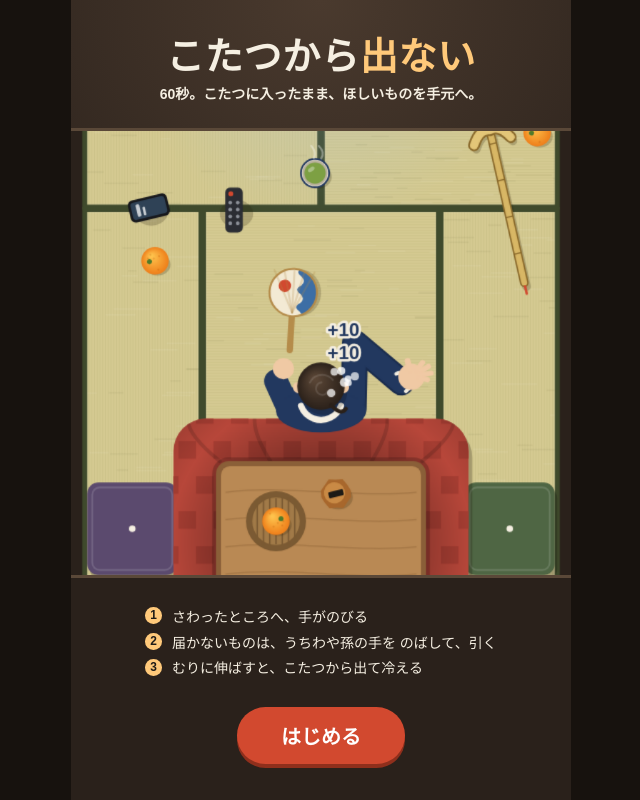
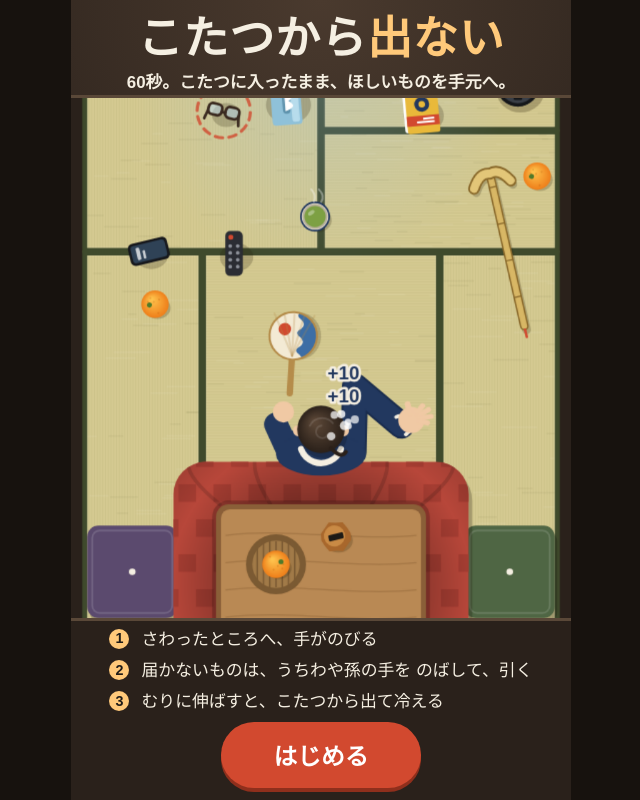
Before and after one commit to kakurega-labo/kotatsu-denai, a plain HTML site: page index.html in a window 1280 px wide. Shown: the whole page, without its empty margins (319-959 px from the left). Drawn offline with Linux system fonts and the light colour scheme; animation ran at ten frames a second; a web font is replaced by a local one.

Commit message:
Add files via upload

```diff
--- a/index.html
+++ b/index.html
@@ -27,7 +27,7 @@
 html,body{margin:0;height:100%;background:#17120e;overflow:hidden;
   font-family:"Zen Maru Gothic","Hiragino Maru Gothic ProN","Yu Gothic",sans-serif;color:var(--sumi);
   -webkit-user-select:none;user-select:none;-webkit-touch-callout:none}
-#wrap{position:fixed;inset:0;display:flex;align-items:center;justify-content:center}
+#wrap{position:fixed;top:0;left:0;width:100%;height:100%;height:100dvh;display:flex;align-items:flex-start;justify-content:center}
 #stage{position:relative;overflow:hidden;background:#2a211b}
 canvas{display:block;width:100%;height:100%;touch-action:none}
 .hudbtn{position:absolute;top:1.6%;height:5.2%;aspect-ratio:1;border:0;border-radius:9px;background:#3b2f27;color:var(--kinari);
@@ -36,18 +36,18 @@ canvas{display:block;width:100%;height:100%;touch-action:none}
 .ov{position:absolute;inset:0;display:none;flex-direction:column;align-items:center;justify-content:center;text-align:center;padding:6%}
 .ov.on{display:flex}
 #title{background:#2a211b radial-gradient(120% 70% at 50% 0%,#4a3a2e 0%,#2a211b 70%);gap:0;justify-content:space-evenly;padding:2.5% 0}
-#title h1{font-weight:900;color:var(--kinari);font-size:min(9.4vw,5.6vh,38px);line-height:1.15;margin:0;letter-spacing:.02em;white-space:nowrap}
+#title h1{font-weight:900;color:var(--kinari);font-size:calc(var(--u,1px)*36);line-height:1.15;margin:0;letter-spacing:.02em;white-space:nowrap}
 #title h1 span{color:#FFC97A}
-#title p.lead{color:var(--kinari);font-weight:700;font-size:min(3.5vw,2.1vh,14px);margin:.35em 0 0;line-height:1.5;white-space:nowrap}
+#title p.lead{color:var(--kinari);font-weight:700;font-size:calc(var(--u,1px)*13.5);margin:.35em 0 0;line-height:1.5;white-space:nowrap}
 .top{flex:none}
-#pvWrap{position:relative;flex:none;width:100%;overflow:hidden;border-top:3px solid #5a4838;border-bottom:3px solid #5a4838;background:#d6cb93}
-#pvWrap canvas{display:block;width:100%;height:auto}
+#pvWrap{position:relative;flex:0 1 auto;min-height:0;width:100%;aspect-ratio:400/425;overflow:hidden;border-top:3px solid #5a4838;border-bottom:3px solid #5a4838;background:#d6cb93}
+#pvWrap canvas{position:absolute;left:0;bottom:0;display:block;width:100%;height:auto}
 #pvWrap span{position:absolute;left:8px;top:8px;background:rgba(30,27,24,.78);color:#FFC97A;font-size:11px;font-weight:900;border-radius:999px;padding:2px 9px;letter-spacing:.1em}
-.how{list-style:none;margin:0;padding:0;color:var(--kinari);font-size:min(3.5vw,2.1vh,14px);font-weight:500;line-height:1.45;text-align:left}
+.how{list-style:none;margin:0;padding:0;color:var(--kinari);font-size:calc(var(--u,1px)*13.5);font-weight:500;line-height:1.45;text-align:left}
 .how li{margin:.4em 0;padding-left:1.9em;position:relative}
 .how li b{position:absolute;left:0;top:.05em;width:1.4em;height:1.4em;border-radius:50%;background:#FFC97A;color:var(--sumi);
   font-size:.85em;display:flex;align-items:center;justify-content:center}
-.btn{font-family:inherit;font-weight:900;border:0;border-radius:999px;cursor:pointer;font-size:min(5vw,20px);padding:.7em 2.2em;
+.btn{font-family:inherit;font-weight:900;border:0;border-radius:999px;cursor:pointer;font-size:calc(var(--u,1px)*19);padding:.65em 2.2em;
   background:var(--shu);color:#fff;box-shadow:0 4px 0 #8f2f1c;text-decoration:none;display:inline-block}
 .btn:active{transform:translateY(3px);box-shadow:0 1px 0 #8f2f1c}
 .btn.sub{background:var(--kinari);color:var(--sumi);box-shadow:0 4px 0 #b9ad93}
@@ -848,11 +848,13 @@ function draw(){
 
 /* ---------- 画面 ---------- */
 const pv=$('pv'),pctx=pv.getContext('2d');
-function pvCrop(){return Math.min(425,H-285)}
+function pvCrop(){return Math.min(425,B.y+125-58)}
 function sizePv(){pv.width=800;pv.height=Math.round(800*pvCrop()/W)}
 function resize(){
-  const vw=innerWidth,vh=innerHeight;const nh=clamp(Math.round(W*vh/vw),640,780);
-  const sc=Math.min(vw/W,vh/nh);stage.style.width=Math.floor(W*sc)+'px';stage.style.height=Math.floor(nh*sc)+'px';
+  // 見えている高さに合わせる（アドレスバーやアプリ内ブラウザで innerHeight が大きく出ることがある）
+  const vv=window.visualViewport,vw=Math.min(innerWidth,document.documentElement.clientWidth||innerWidth),
+    vh=Math.min(innerHeight,vv?vv.height:innerHeight,document.documentElement.clientHeight||innerHeight,$('wrap').clientHeight||innerHeight);const nh=clamp(Math.round(W*vh/vw),640,780);
+  const sc=Math.min(vw/W,vh/nh);stage.style.width=Math.floor(W*sc)+'px';stage.style.height=Math.floor(nh*sc)+'px';stage.style.setProperty('--u',sc+'px');
   dpr=Math.min(3,(window.devicePixelRatio||1)*sc);dpr=Math.max(1,dpr);
   const changed=nh!==H;H=nh;cv.width=Math.round(W*dpr);cv.height=Math.round(H*dpr);
   geom();makeFloor();if(changed&&mode==='demo')startDemo();sizePv();
@@ -914,7 +916,7 @@ $('bStart').onclick=()=>{audio();startGame()};
 $('bAgain').onclick=()=>{audio();startGame()};
 const sLabel=()=>{$('bSound').style.opacity=P.sound?1:.45;$('bSound').textContent=P.sound?'音':'消'};
 $('bSound').onclick=()=>{P.sound=!P.sound;saveP();sLabel();if(P.sound){audio();tone(660,.08,'triangle',.1)}};
-resize();startDemo();sLabel();addEventListener('resize',resize);requestAnimationFrame(frame);
+resize();startDemo();sLabel();addEventListener('resize',resize);addEventListener('orientationchange',()=>setTimeout(resize,250));if(window.visualViewport)visualViewport.addEventListener('resize',resize);requestAnimationFrame(frame);
 })();
 </script>
 </body>
```
